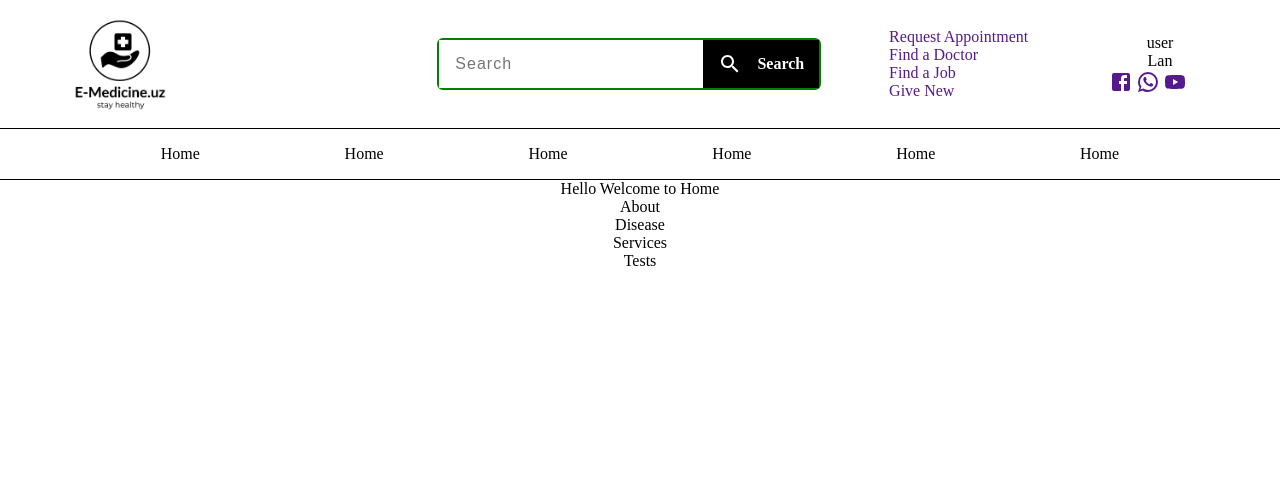
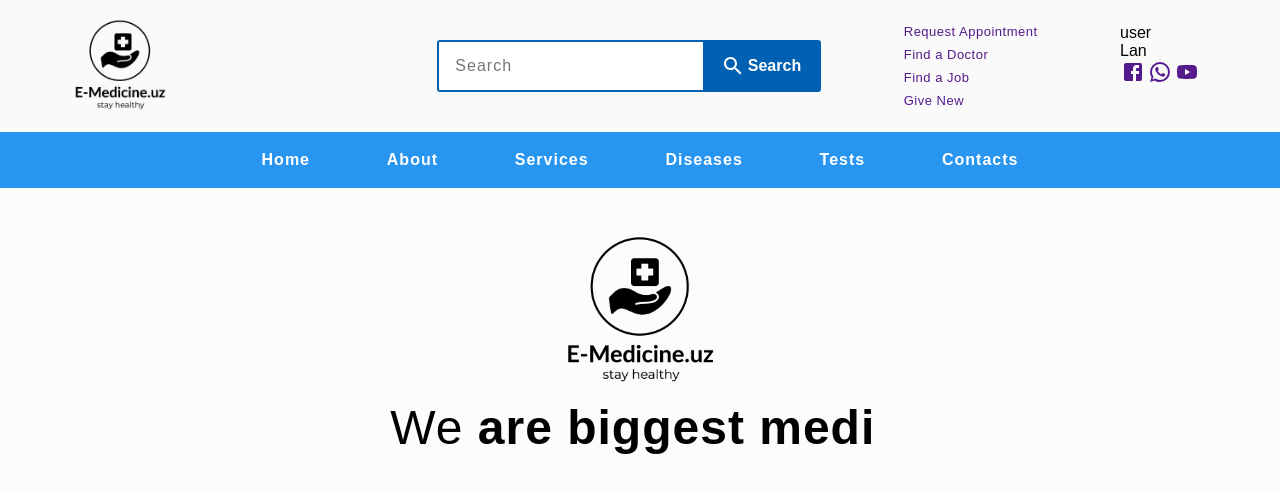
Before and after one commit to Bahtiyorjon1997/e-medicine, a React (Create React App) app: page / in a window 1280 px wide. Shown: the top 492 px of the page. Built offline with nearby package versions, Linux system fonts and the light colour scheme.

Commit message:
animated typing heading setup

```diff
--- a/package.json
+++ b/package.json
@@ -12,6 +12,7 @@
     "react": "^17.0.2",
     "react-dom": "^17.0.2",
     "react-scripts": "5.0.0",
+    "react-typical": "^0.1.3",
     "styled-components": "^5.3.3",
     "web-vitals": "^2.1.2"
   },
--- a/src/App.js
+++ b/src/App.js
@@ -11,16 +11,20 @@ function App() {
     <Wrapper>
       <Header />
       <Home />
-      <About />
+      {/* <About />
       <Disease />
       <Service />
-      <Tests />
+      <Tests /> */}
     </Wrapper>
   );
 }
 
 const Wrapper = styled.div`
-  text-align: center;
+  @import url("https://fonts.googleapis.com/css2?family=Poppins:wght@400;500;600;700;800;900&display=swap");
+
+  font-family: "Poppins", sans-serif;
+  background-color: rgb(250, 250, 250);
+  height: 100vh;
 `;
 
 export default App;
--- a/src/components/Header/index.js
+++ b/src/components/Header/index.js
@@ -8,9 +8,11 @@ const Header = () => {
     <HeaderWrap>
       <TopBar>
         <div className="container">
-          <a href="https://google.com" className="navbar-brand">
+          <div className="navbar-brand">
+            <a href="#">
               <img src={logo} alt="logo" />
             </a>
+          </div>
           <div className="nav-elements">
             <div className="input-container">
               <input type="text" placeholder="Search" className="inpt" />
@@ -52,11 +54,11 @@ const Header = () => {
       <BottomBar>
         <ul>
           <li>Home</li>
-          <li>Home</li>
-          <li>Home</li>
-          <li>Home</li>
-          <li>Home</li>
-          <li>Home</li>
+          <li>About</li>
+          <li>Services</li>
+          <li>Diseases</li>
+          <li>Tests</li>
+          <li>Contacts</li>
         </ul>
       </BottomBar>
     </HeaderWrap>
@@ -66,15 +68,21 @@ const Header = () => {
 const HeaderWrap = styled.header``;
 
 const TopBar = styled.div`
+  img {
+    height: auto;
+    width: 8rem;
+  }
   .container {
     display: flex;
     justify-content: space-between;
     align-items: center;
     padding: 0 5rem;
     color: black;
-    /* border: 1px solid black; */
+    /* & > div {
+      border: 1px solid black;
+    } */
   }
-  a {
+  .navbar-brand {
     display: flex;
     align-items: left;
     text-decoration: none;
@@ -86,15 +94,16 @@ const TopBar = styled.div`
     flex: 2;
     display: flex;
     justify-content: space-between;
-    align-items: center;
 
     & > .input-container {
       width: 24rem;
-      border: 2px solid green;
+      border: 2px solid #0060b1;
       display: flex;
       justify-content: space-between;
-      border-radius: 6px;
+      border-radius: 3px;
       font-size: 16px;
+      color: #0060b1;
+      margin: 1rem 0;
     }
     .inpt {
       height: 3rem;
@@ -106,19 +115,33 @@ const TopBar = styled.div`
       padding: 0 1rem;
       letter-spacing: 1px;
     }
+
     .search {
       display: inline-block;
       display: flex;
-      justify-content: space-evenly;
+      justify-content: center;
       align-items: center;
-      background-color: black;
+      background-color: #0060b1;
       color: white;
       font-weight: 600;
       flex: 2;
       cursor: pointer;
+
+      span {
+        margin-left: 2%;
       }
     }
-
+    .offers {
+      display: flex;
+      flex-direction: column;
+      justify-content: space-between;
+      font-size: 13px;
+      height: auto;
+      & > a {
+        text-decoration: none;
+        letter-spacing: 0.5px;
+      }
+    }
     .social > ul {
       display: flex;
       justify-content: space-around;
@@ -128,25 +151,34 @@ const TopBar = styled.div`
     .social > ul > li {
       list-style-type: none;
     }
-
-  img {
-    height: auto;
-    width: 8rem;
   }
 `;
 
 const BottomBar = styled.div`
   width: 100vw;
   min-height: 3rem;
-  border-top: 1px solid black;
-  border-bottom: 1px solid black;
+  background-color: #2895f1;
+  color: white;
 
   & > ul {
     display: flex;
-    padding: 1rem;
-    align-items: center;
-    justify-content: space-evenly;
+    justify-content: center;
     list-style-type: none;
+
+    & > li {
+      padding: 1.5% 3%;
+      font-weight: 600;
+      letter-spacing: 1px;
+      cursor: pointer;
+      transition: 0.2s;
+    }
+
+    & > li:hover {
+      background-color: rgb(250, 250, 250);
+      color: #2895f1;
+      transition: 0.2s;
+      box-shadow: 3px 3px 3px #0060b1;
+    }
   }
 `;
 
--- a/src/components/Home/index.js
+++ b/src/components/Home/index.js
@@ -1,7 +1,67 @@
+import styled from "styled-components";
 import React from "react";
+import Img from "../../assets/Logo.png";
+import Typical from "react-typical";
 
 const Home = () => {
-  return <div>Hello Welcome to Home</div>;
+  return (
+    <HomeWrap>
+      <div className="home-container">
+        <img src={Img} alt="" />
+        <h1>
+          We
+          <Typical
+            loop={Infinity}
+            wrapper="b"
+            steps={[
+              " are Experts!",
+              1000,
+              " are biggest medical database!",
+              1000,
+              " care about your health!",
+              1000,
+              " love you!",
+              1000,
+            ]}
+          />
+        </h1>
+      </div>
+    </HomeWrap>
+  );
 };
 
+const HomeWrap = styled.div`
+  width: 100vw;
+  height: calc(100vh - 12rem);
+  /* background-image: url();
+  background-size: cover;
+  background-repeat: no-repeat;
+  background-position: center;
+  position: relative; */
+
+  & > .home-container {
+    width: 100%;
+    height: 100%;
+    background-color: #ffffff4e;
+    text-align: center;
+    padding: 1rem;
+
+    h1 {
+      margin-top: -1rem;
+      font-size: 3rem;
+      font-weight: 400;
+      letter-spacing: 1px;
+    }
+    & > img {
+      height: 13rem;
+      transition: 0.5s;
+
+      &:hover {
+        transform: scale(1.1);
+        transition: 0.5s;
+      }
+    }
+  }
+`;
+
 export default Home;
```
Also changed, not shown: src/assets/LogoEmedicine.png (added), 1 other file (tests, documents, lock files or other folders). Lines whose indentation alone changed are shown as unchanged.
